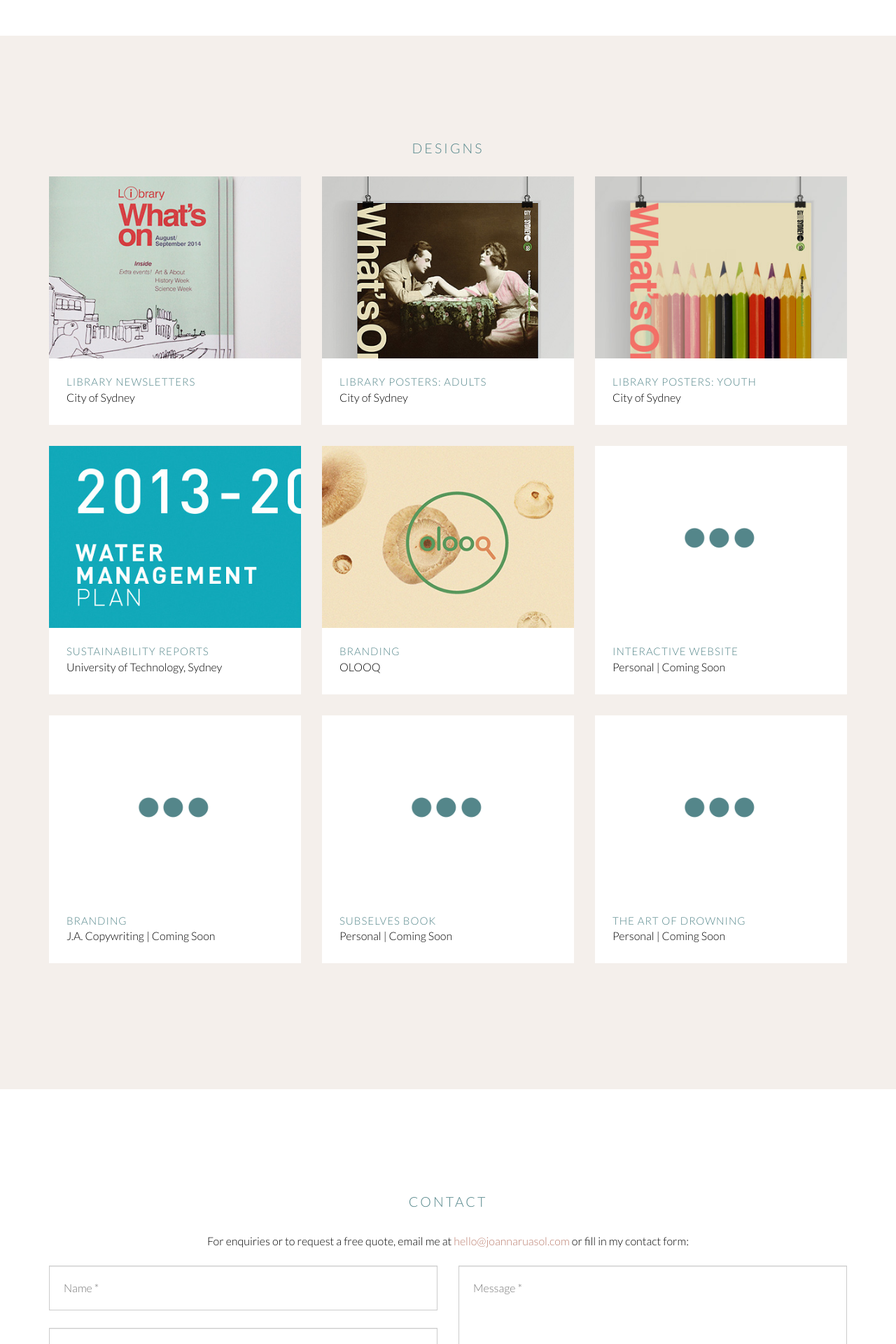
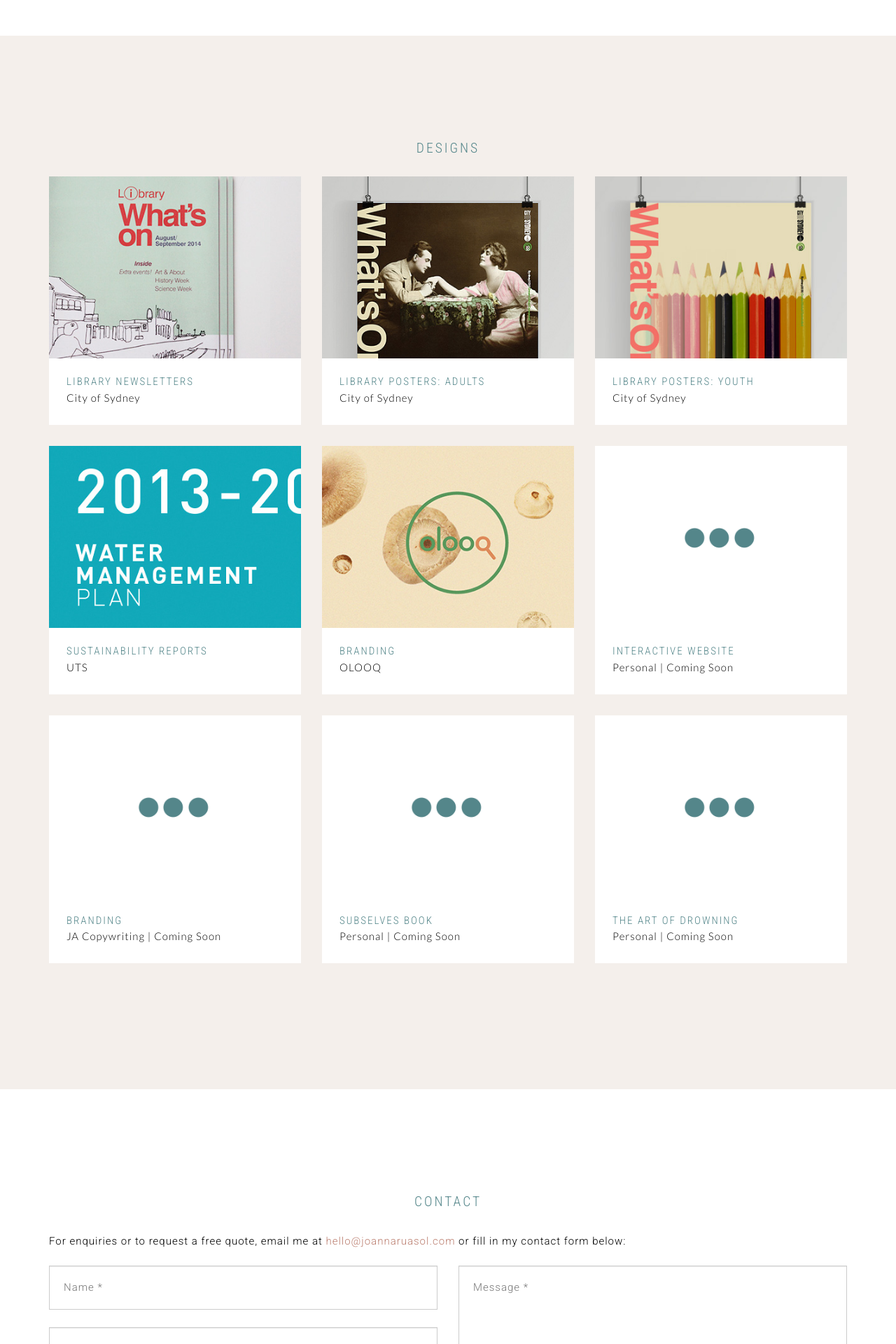
Before and after one commit to liberacreative/liberadesigns.github.io, a PHP site: page / in a window 1280 px wide. Shown: the part 1920-3840 px from the top of the page at 70% size. Run offline with PHP 8.4, Linux system fonts and the light colour scheme; some libraries are stand-ins or nearby versions.

Commit message:
newfont002

```diff
--- a/css/jo.css
+++ b/css/jo.css
@@ -2,7 +2,7 @@
 
 body {
     overflow-x: hidden;
-    font-family: "Lato","Helvetica Neue",Helvetica,Arial,sans-serif;
+    font-family: "Roboto","Helvetica Neue", "Helvetica", "Arial",sans-serif;
     font-weight: 300;
     color: #000;
     webkit-tap-highlight-color: #BB7E6F;
@@ -140,31 +140,29 @@ footer {
     color: #000000;
     line-height: 30px;
     text-align: left;
-    font-size: 16px;
+    font-size: 15px;
+    letter-spacing: 1px;
 }
 
 .red-text {
    color: #b30000;
    font-weight: 300;
    text-transform: uppercase;
-   letter-spacing: 1px;
+   letter-spacing: 2px;
+   font-family: "Roboto Condensed","Helvetica Neue", "Helvetica","Arial",sans-serif;
+    text-decoration: underline;
 }
 
 #services ul li {
     color: #000000;
     line-height: 30px;
     text-align: left;
-    font-size: 16px;
+    font-size: 15px;
+    letter-spacing: 1px;
 }
 
 #services ul {
     margin-left: -22px;
-}
-
-#contact p {
-  font-size: 16px;
-  line-height: 30px;
-  text-align: center;
 }
 
 .text-primary {
@@ -189,10 +187,10 @@ a:hover {
 
 h4 {
     text-transform: uppercase;
-    font-family: Lato,"Helvetica Neue",Helvetica,Arial,sans-serif;
+    font-family: "Roboto Condensed","Helvetica Neue", "Helvetica","Arial",sans-serif;
     font-weight: 300;
     font-size: 15px;
-    letter-spacing: 1px;
+    letter-spacing: 2px;
     color: #54868A;
 }
 
@@ -200,7 +198,7 @@ h2 {
     margin-top: 0;
     margin-bottom: 30px;
     text-transform: uppercase;
-    font-family: Lato,"Helvetica Neue",Helvetica,Arial,sans-serif;
+    font-family: "Roboto Condensed","Helvetica Neue", "Helvetica","Arial",sans-serif;
     font-weight: 300;
     font-size: 19.5px;
     color: #54868A;
@@ -286,7 +285,7 @@ footer span.copyright {
     margin: 0;
     font-family: Lato,"Helvetica Neue",Helvetica,Arial,sans-serif;
     font-weight: 300;
-    font-size: 16px;
+    font-size: 15px;
     line-height: 28px;
     color: #000000;
 }
@@ -567,8 +567,9 @@ section#contact .form-group textarea {
     padding: 20px;
     border-color: #CCCCCC;
     border-radius: 0;
-    font-size: 16px;
-    color: #000;
+    font-size: 15px;
+    color: #000000;
+    letter-spacing: 1px;
 }
 
 section#contact .form-group input.form-control {
@@ -586,34 +587,33 @@ section#contact .form-control:focus {
 
 section#contact::-webkit-input-placeholder {
     text-transform: uppercase;
-    font-family: Lato,"Helvetica Neue",Helvetica,Arial,sans-serif;
+    font-family: "Roboto","Helvetica Neue", "Helvetica", "Arial",sans-serif;
     font-weight: 300;
     color: #000000;
-    font-size: 16px;
 }
 
 section#contact:-moz-placeholder {
     text-transform: uppercase;
-    font-family: Lato,"Helvetica Neue",Helvetica,Arial,sans-serif;
+    font-family: "Roboto","Helvetica Neue", "Helvetica", "Arial",sans-serif;
     font-weight: 300;
     color: #000000;
-    font-size: 16px;
+    font-size: 15px;
 }
 
 section#contact::-moz-placeholder {
     text-transform: uppercase;
-    font-family: Lato,"Helvetica Neue",Helvetica,Arial,sans-serif;
+    font-family: "Roboto","Helvetica Neue", "Helvetica", "Arial",sans-serif;
     font-weight: 300;
     color: #000000;
-    font-size: 16px;
+    font-size: 15px;
 }
 
 section#contact:-ms-input-placeholder {
     text-transform: uppercase;
-    font-family: Lato,"Helvetica Neue",Helvetica,Arial,sans-serif;
+    font-family: "Roboto","Helvetica Neue", "Helvetica", "Arial",sans-serif;
     font-weight: 300;
     color: #000000;
-    font-size: 16px;
+    font-size: 15px;
 }
 
 section#contact .text-danger {
--- a/index.html
+++ b/index.html
@@ -20,6 +20,8 @@
     <!-- Custom Fonts -->
     <link href="font-awesome-4.1.0/css/font-awesome.min.css" rel="stylesheet" type="text/css">
     <link href='http://fonts.googleapis.com/css?family=Lato:100,300,400,100italic,300italic,400italic' rel='stylesheet' type='text/css'>
+    <link href='http://fonts.googleapis.com/css?family=Roboto+Condensed:400,300,700' rel='stylesheet' type='text/css'>
+    <link href='http://fonts.googleapis.com/css?family=Roboto:400,300,100,500,700' rel='stylesheet' type='text/css'>
 
     <!-- HTML5 Shim and Respond.js IE8 support of HTML5 elements and media queries -->
     <!-- WARNING: Respond.js doesn't work if you view the page via file:// -->
@@ -224,7 +226,7 @@ Check out some samples of my <a class="page-scroll" href="#portfolio">work</a> b
                     </a>
                     <div class="portfolio-caption">
                         <h4>Sustainability Reports</h4>
-                        <p class="text-muted">University of Technology, Sydney</p>
+                        <p class="text-muted">UTS</p>
                     </div>
                 </div>
 
@@ -275,7 +277,7 @@ Check out some samples of my <a class="page-scroll" href="#portfolio">work</a> b
                     </a>
                     <div class="portfolio-caption">
                         <h4>Branding</h4>
-                        <p class="text-muted">J.A. Copywriting | Coming Soon</p>
+                        <p class="text-muted">JA Copywriting | Coming Soon</p>
                     </div>
                 </div>
 
@@ -326,7 +328,7 @@ Check out some samples of my <a class="page-scroll" href="#portfolio">work</a> b
             <div class="row">
                 <div class="col-lg-12 text-center">
                     <h2>Contact</h2>
-                    <p>For enquiries or to request a free quote, email me at <a href="mailto:hello@joannaruasol.com">hello@joannaruasol.com</a> or fill in my contact form:</p>
+                    <p class="text-muted">For enquiries or to request a free quote, email me at <a href="mailto:hello@joannaruasol.com">hello@joannaruasol.com</a> or fill in my contact form below:</p>
                     <p></p>
                 </div>
             </div>
```
Also changed, not shown: other parts of css/jo.css (+13 -11 lines).
